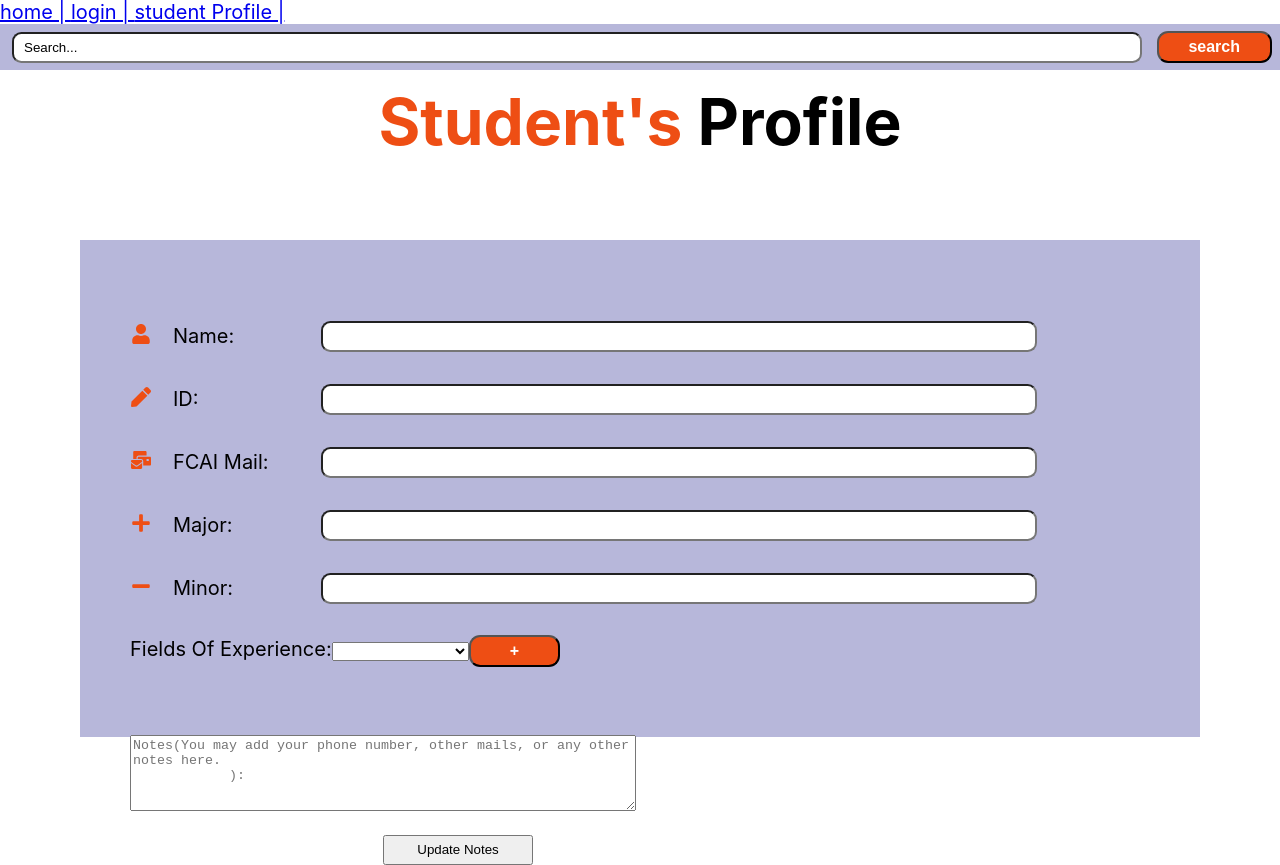
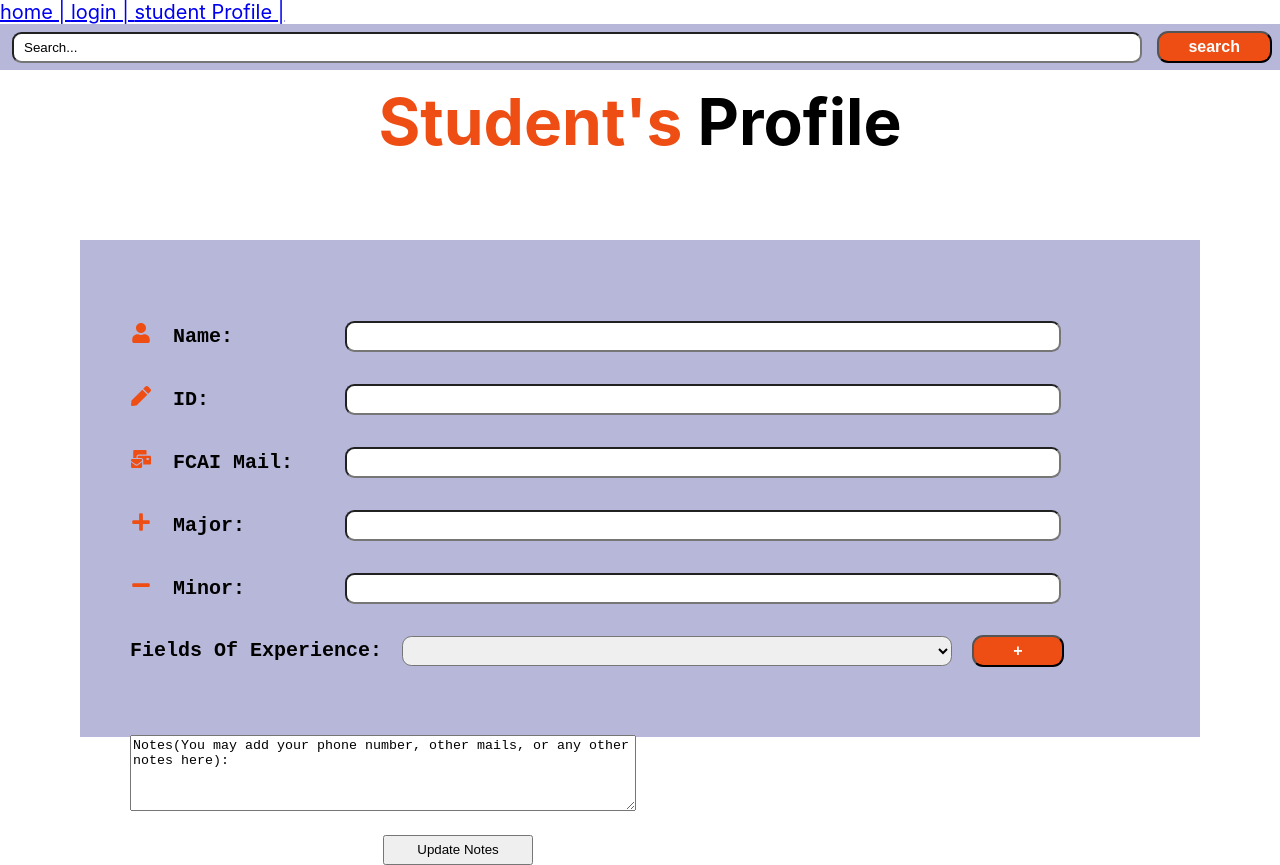
Before and after one commit to salma27/GP-organization-system, a React (Create React App) app in the folder frontend/: page /StudentProfile in a window 1280 px wide. Built offline with nearby package versions, Linux system fonts and the light colour scheme.

Commit message:
fields of experience updated

```diff
--- /dev/null
+++ b/frontend/src/components/StudentProfile/FieldsOfExperience.css
@@ -0,0 +1,12 @@
+#experienceList {
+    border-radius: 0.7em;
+    height: 30px;
+    width: 550px;
+    margin-left: 20px;
+    margin-right: 20px;
+    padding-left: 10px;
+}
+
+.delete {
+    margin-left: 40px;
+}
--- a/frontend/src/components/StudentProfile/FieldsOfExperience.js
+++ b/frontend/src/components/StudentProfile/FieldsOfExperience.js
@@ -1,5 +1,7 @@
 import React, { useState } from "react";
 import Button from "../../utils/Button";
+import "./FieldsOfExperience.css";
+
 function FieldsOfExperience(props) {
     const [value, setValue] = useState([]);
     const [oneTech, setOne] = useState();
@@ -21,7 +23,7 @@ function FieldsOfExperience(props) {
         <div>
             <div>
                 <label>Fields Of Experience:</label>
-                <select onChange={setOneItem}>
+                <select onChange={setOneItem} id="experienceList">
                     <option value="-1"></option>
                     {props.tech.map((addField) => (
                         <option value={addField} key={addField}>
@@ -36,7 +38,13 @@ function FieldsOfExperience(props) {
                     {value.map((v, i) => (
                         <li key={i}>
                             {v}
-                            <Button onClick={() => removeItem(i)} label="x" />
+                            <Button
+                                onClick={() => removeItem(i)}
+                                label="X"
+                                className="delete"
+                                width="55px"
+                                height="25px"
+                            />
                         </li>
                     ))}
                 </ul>
--- a/frontend/src/components/StudentProfile/Notes.js
+++ b/frontend/src/components/StudentProfile/Notes.js
@@ -6,8 +6,7 @@ function Notes() {
             <div>
                 <textarea
                     id="notes"
-                    placeholder="Notes(You may add your phone number, other mails, or any other notes here.
-            ):"
+                    value="Notes(You may add your phone number, other mails, or any other notes here):"
                 ></textarea>
             </div>
             <button id="updateNotes">Update Notes</button>
--- a/frontend/src/components/StudentProfile/StudentProfile.css
+++ b/frontend/src/components/StudentProfile/StudentProfile.css
@@ -7,6 +7,8 @@ body {
     background-color: rgb(183, 183, 218);
     margin: 80px;
     padding: 50px;
+    font-weight: bold;
+    font-family: "Courier New", Courier, monospace;
 }
 
 #notesSection {
```
